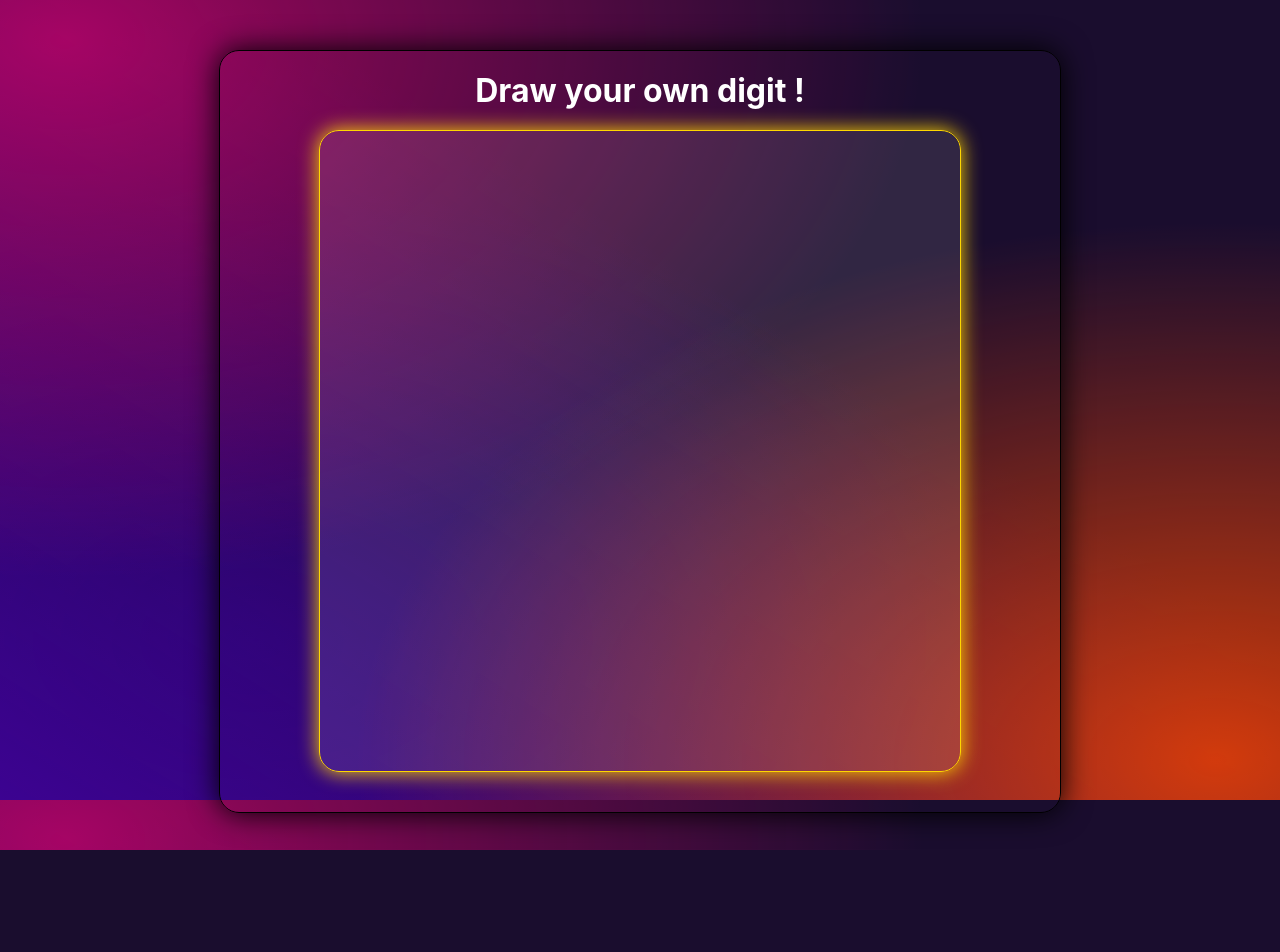
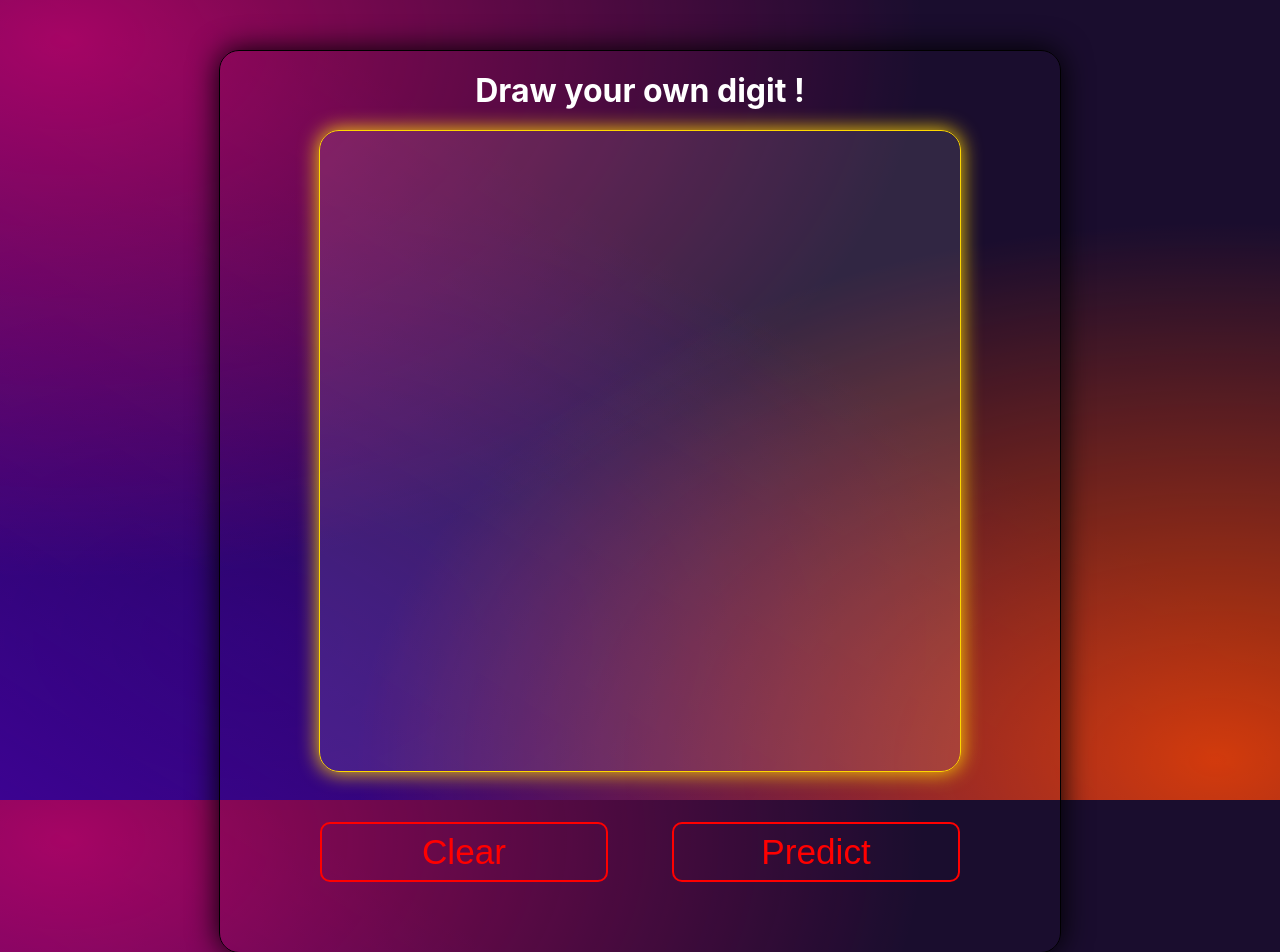
Before and after one commit to Oleksy1121/Handwritten-digit-recognizer, a React (Create React App) app in the folder frontend/: page / in a window 1280 px wide. Shown: the top 952 px of the page. Before the commit the page ends 850 px from the top, so only its background shows below. Built offline with nearby package versions, Linux system fonts and the light colour scheme.

Commit message:
Implement clear and canvas get image funcctions

```diff
--- a/frontend/src/components/CanvasDrawing/index.js
+++ b/frontend/src/components/CanvasDrawing/index.js
@@ -1,14 +1,24 @@
-import React, { useEffect, useRef, useState } from 'react'
-import { CanvasContainer } from './styles'
+import React, {
+    forwardRef,
+    useEffect,
+    useImperativeHandle,
+    useRef,
+    useState,
+} from "react"
+import { CanvasContainer } from "./styles"
 
-function Canvas() {
-
-    const canvasRef = useRef(null)
+const Canvas = forwardRef((props, ref) => {
+    const canvasElementRef = useRef(null)
     const contextRef = useRef(null)
     const [isDrawing, setIsDrawing] = useState(false)
 
+    useImperativeHandle(ref, () => ({
+        clear: clearCanvas,
+        getImage: getImageAsBase64,
+    }))
+
     useEffect(() => {
-        const canvas = canvasRef.current
+        const canvas = canvasElementRef.current
         const displayWidth = canvas.clientWidth
         const displayHeight = canvas.clientHeight
 
@@ -22,10 +32,8 @@ function Canvas() {
         contextRef.current = context
     }, [])
 
-
-    const startDrawing = ( {nativeEvent} ) => {
-
-        const {offsetX, offsetY} = nativeEvent
+    const startDrawing = ({ nativeEvent }) => {
+        const { offsetX, offsetY } = nativeEvent
         contextRef.current.beginPath()
         contextRef.current.moveTo(offsetX, offsetY)
         setIsDrawing(true)
@@ -34,23 +42,39 @@ function Canvas() {
     const finishDrawing = () => {
         contextRef.current.closePath()
         setIsDrawing(false)
-
     }
 
-    const draw = ( {nativeEvent} ) => {
+    const draw = ({ nativeEvent }) => {
         if (!isDrawing) return null
 
-        const {offsetX, offsetY} = nativeEvent
+        const { offsetX, offsetY } = nativeEvent
         contextRef.current.lineTo(offsetX, offsetY)
         contextRef.current.stroke()
     }
 
     const handleMouseLeave = () => {
-        if(isDrawing) {
+        if (isDrawing) {
             finishDrawing()
         }
     }
 
+    const clearCanvas = () => {
+        const canvas = canvasElementRef.current
+        const context = contextRef.current
+        if (context && canvas) {
+            context.clearRect(0, 0, canvas.width, canvas.height)
+        }
+    }
+
+    const getImageAsBase64 = (type = "image/png", quality = 1) => {
+        const canvas = canvasElementRef.current
+        if (!canvas) {
+            console.error("Canvas element not found.")
+            return null
+        }
+
+        return canvas.toDataURL(type, quality)
+    }
 
     return (
         <CanvasContainer
@@ -58,10 +82,9 @@ function Canvas() {
             onMouseUp={finishDrawing}
             onMouseMove={draw}
             onMouseLeave={handleMouseLeave}
-        ref={canvasRef}
-
+            ref={canvasElementRef}
         ></CanvasContainer>
     )
-}
+})
 
 export default Canvas
--- a/frontend/src/components/DigitPredctor/index.js
+++ b/frontend/src/components/DigitPredctor/index.js
@@ -1,15 +1,39 @@
-import React from 'react'
-import { DigitPredictiorContainer, Header } from './styles'
-import Canvas from '../CanvasDrawing'
+import React, { useRef } from "react"
+import {
+    Button,
+    ButtonContainer,
+    DigitPredictiorContainer,
+    Header,
+} from "./styles"
+import Canvas from "../CanvasDrawing"
 
 function DigitPredictor() {
-  return (
-    <DigitPredictiorContainer>
-      <Header>Draw your own digit !</Header>
-      <Canvas></Canvas>
+    const canvasRef = useRef(null)
 
-    </DigitPredictiorContainer>
-  )
+    const handleClearCanvas = () => {
+      if (canvasRef.current) {
+        canvasRef.current.clear()
+      }
+    }
+
+    const getCanvasImage = () => {
+      if (canvasRef.current) {
+        canvasRef.current.getImage()
+      }
+    }
+
+    return (
+        <DigitPredictiorContainer>
+            <Header>Draw your own digit !</Header>
+            <Canvas ref={canvasRef}></Canvas>
+
+            <ButtonContainer>
+                <Button onClick={handleClearCanvas}>Clear</Button>
+                <Button onClick={getCanvasImage}>Predict</Button>
+            </ButtonContainer>
+
+        </DigitPredictiorContainer>
+    )
 }
 
 export default DigitPredictor
--- a/frontend/src/components/DigitPredctor/styles.js
+++ b/frontend/src/components/DigitPredctor/styles.js
@@ -8,9 +8,40 @@ export const DigitPredictiorContainer = styled.div`
     border: 1px solid black;
     border-radius: 20px;
     box-shadow: 0px 0px 30px black;
+
 `
 
 export const Header = styled.h1`
     text-align: center;
     color: white;
 `
+
+export const ButtonContainer = styled.div`
+    margin: 50px auto;
+    width: 80%;
+    display: flex;
+    justify-content: space-between;
+
+
+
+`
+
+export const Button = styled.button`
+    width: 45%;
+    height: 60px;
+    font-size: 2.2em;
+    font-weight: 500;
+    background: none;
+    border: 2px solid red;
+    border-radius: 10px;
+    color: red;
+    cursor: pointer;
+
+    transition: all 0.3s ease;
+
+    &:hover{
+        background: red;
+        color: white;
+        border: 2px solid gold;
+    }
+`
```
Lines whose indentation alone changed are shown as unchanged.
